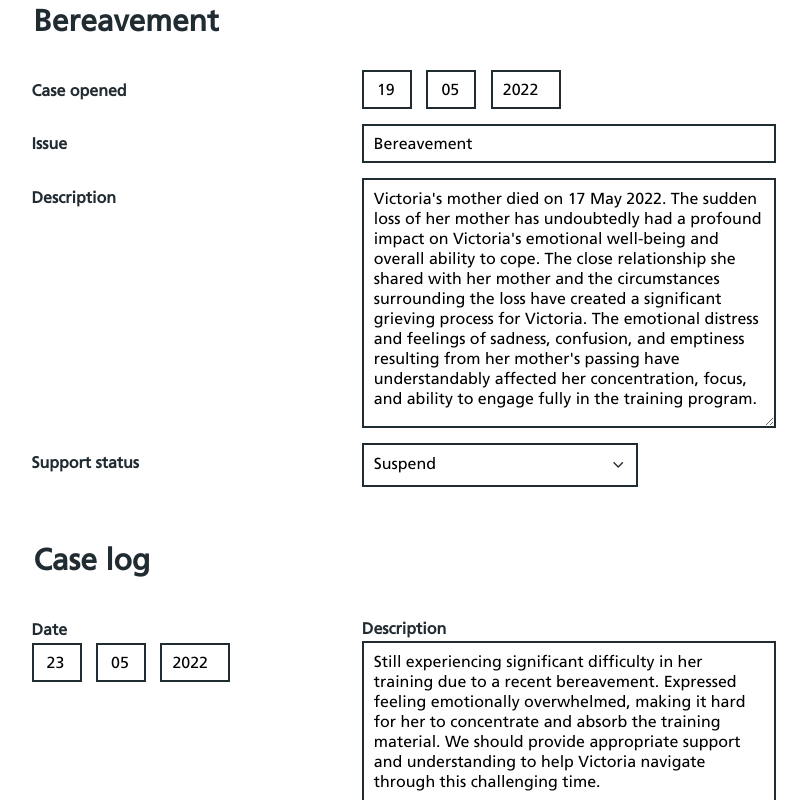
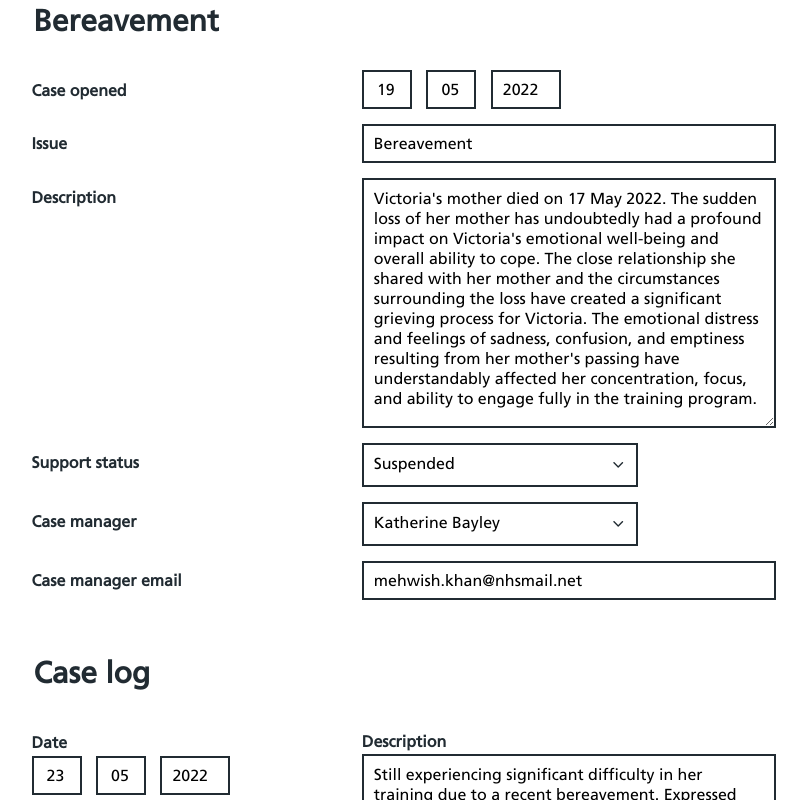
Before and after one commit to torchbox/NSHCS-TMS, a website built with webpack: page templates/support-edit.html in a window 1280 px wide. Shown: the part 422-1222 px from the top of the page, without its empty margins (123-930 px from the left). Built offline with nearby package versions, Linux system fonts and the light colour scheme.

Commit message:
Add additional fields and populate content

```diff
--- a/assets/src/javascript/components/storage.js
+++ b/assets/src/javascript/components/storage.js
@@ -933,58 +933,71 @@ export default function storage() {
                 id: 5,
                 dataName: 'support-status',
                 type: 'select-one',
-                value: 'Suspend',
+                value: 'Suspended',
             },
             {
                 id: 6,
+                dataName: 'support-case-manager',
+                type: 'select-one',
+                value: 'Katherine Bayley',
+            },
+            {
+                id: 7,
+                dataName: 'support-case-manager-email',
+                type: 'email',
+                value: 'mehwish.khan@nhsmail.net',
+                checked: false,
+            },
+            {
+                id: 8,
                 dataName: 'case-1-date-day',
                 type: 'text',
                 value: '23',
                 checked: false,
             },
             {
-                id: 7,
+                id: 9,
                 dataName: 'case-1-date-month',
                 type: 'text',
                 value: '05',
                 checked: false,
             },
             {
-                id: 8,
+                id: 10,
                 dataName: 'case-1-date-year',
                 type: 'text',
                 value: '2022',
                 checked: false,
             },
             {
-                id: 9,
+                id: 11,
                 dataName: 'case-1-description',
                 type: 'textarea',
                 value: 'Still experiencing significant difficulty in her training due to a recent bereavement. Expressed feeling emotionally overwhelmed, making it hard for her to concentrate and absorb the training material. We should provide appropriate support and understanding to help Victoria navigate through this challenging time.',
             },
             {
-                id: 10,
+                id: 12,
                 dataName: 'case-2-date-day',
                 type: 'text',
                 value: '29',
                 checked: false,
             },
             {
-                id: 11,
+                id: 13,
                 dataName: 'case-2-date-month',
                 type: 'text',
                 value: '05',
                 checked: false,
             },
             {
-                id: 12,
+                id: 14,
                 dataName: 'case-2-date-year',
                 type: 'text',
                 value: '2022',
                 checked: false,
             },
             {
-                id: 13,
+                id: 15,
                 dataName: 'case-2-description',
                 type: 'textarea',
                 value: 'Has expressed her need for personalised support due to her recent bereavement. Difficulty in maintaining focus, retaining information, and completing assignments. Given her circumstances, it is recommended that we explore additional measures to provide targeted assistance.',
--- a/templates/support-edit.html
+++ b/templates/support-edit.html
@@ -89,11 +89,28 @@
                             <label class="form__label" for="support-status">Support status</label>
                             <div class="custom-select custom-select--two-thirds">
                                 <select id="support-status" name="support-status" class="custom-select__item" data-form="support-status">
-                                    <option value="Suspend">Suspend</option>
-                                    <option value="Option two">Option two</option>
-                                    <option value="Option three">Option three</option>
+                                    <option value="Open">Open</option>
+                                    <option value="Suspended">Suspended</option>
+                                    <option value="Closed">Closed</option>
                                 </select>
                             </div>
+                        </div>
+                        <div class="form__item">
+                            <label class="form__label" for="support-case-manager">Case manager</label>
+                            <div class="custom-select custom-select--two-thirds">
+                                <select id="support-case-manager" name="support-case-manager" class="custom-select__item" data-form="support-case-manager">
+                                    <option value="Katherine Bayley">Katherine Bayley</option>
+                                    <option value="Mehwish Khan">Mehwish Khan</option>
+                                    <option value="Chris Perkins">Chris Perkins</option>
+                                    <option value="Robert Richards">Robert Richards</option>
+                                    <option value="Farheen Sharif">Farheen Sharif</option>
+                                    <option value="Gill Stephens">Gill Stephens</option>
+                                </select>
+                            </div>
+                        </div>
+                        <div class="form__item">
+                            <label class="form__label" for="support-case-manager-email">Case manager email</label>
+                            <input class="form__input" type="email" id="support-case-manager-email" name="support-case-manager-email" data-form="support-case-manager-email" value="mehwish.khan@nhsmail.net"/>
                         </div>
                     </fieldset>
 
```
Also changed, not shown: templates/support-view.html (+8 -0 lines), assets/dist/js/main.js.
